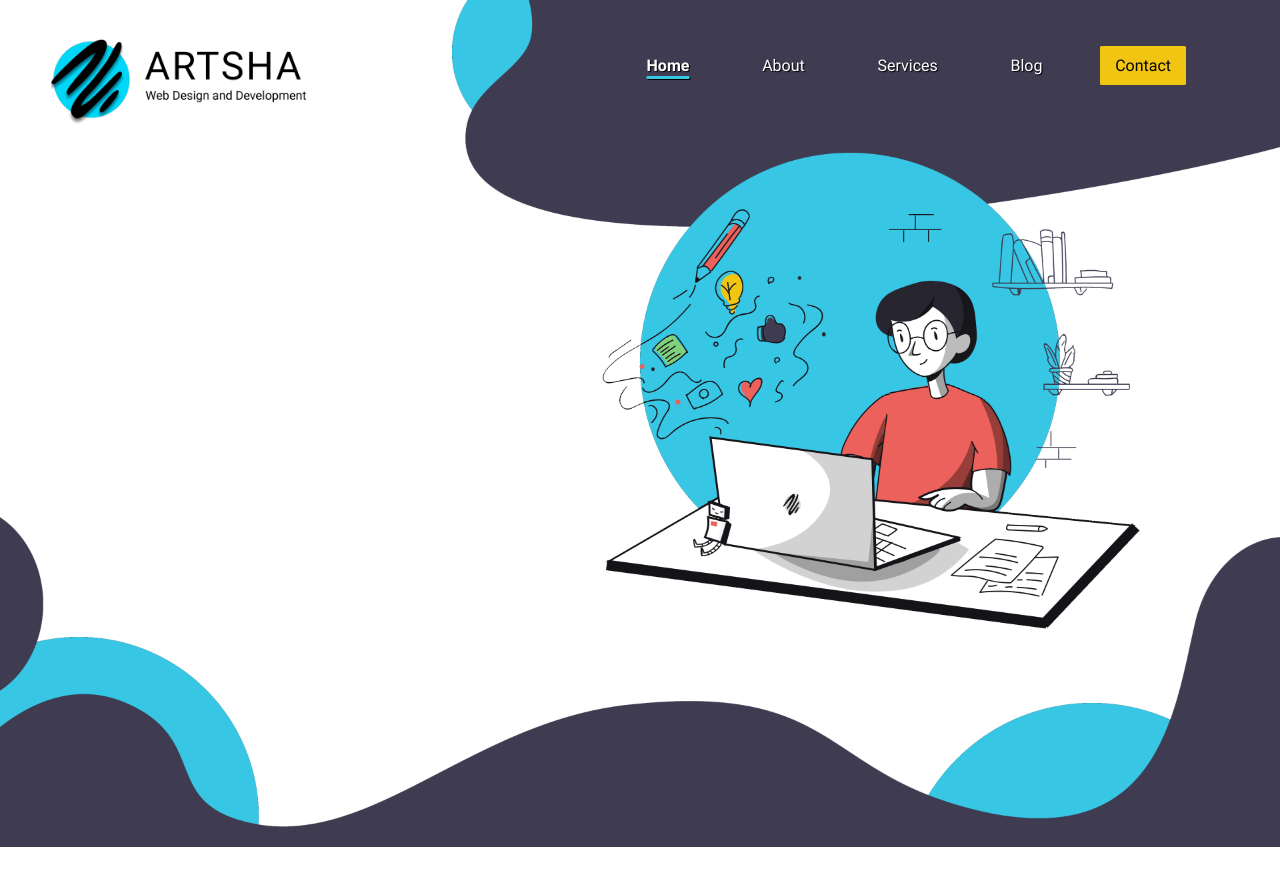
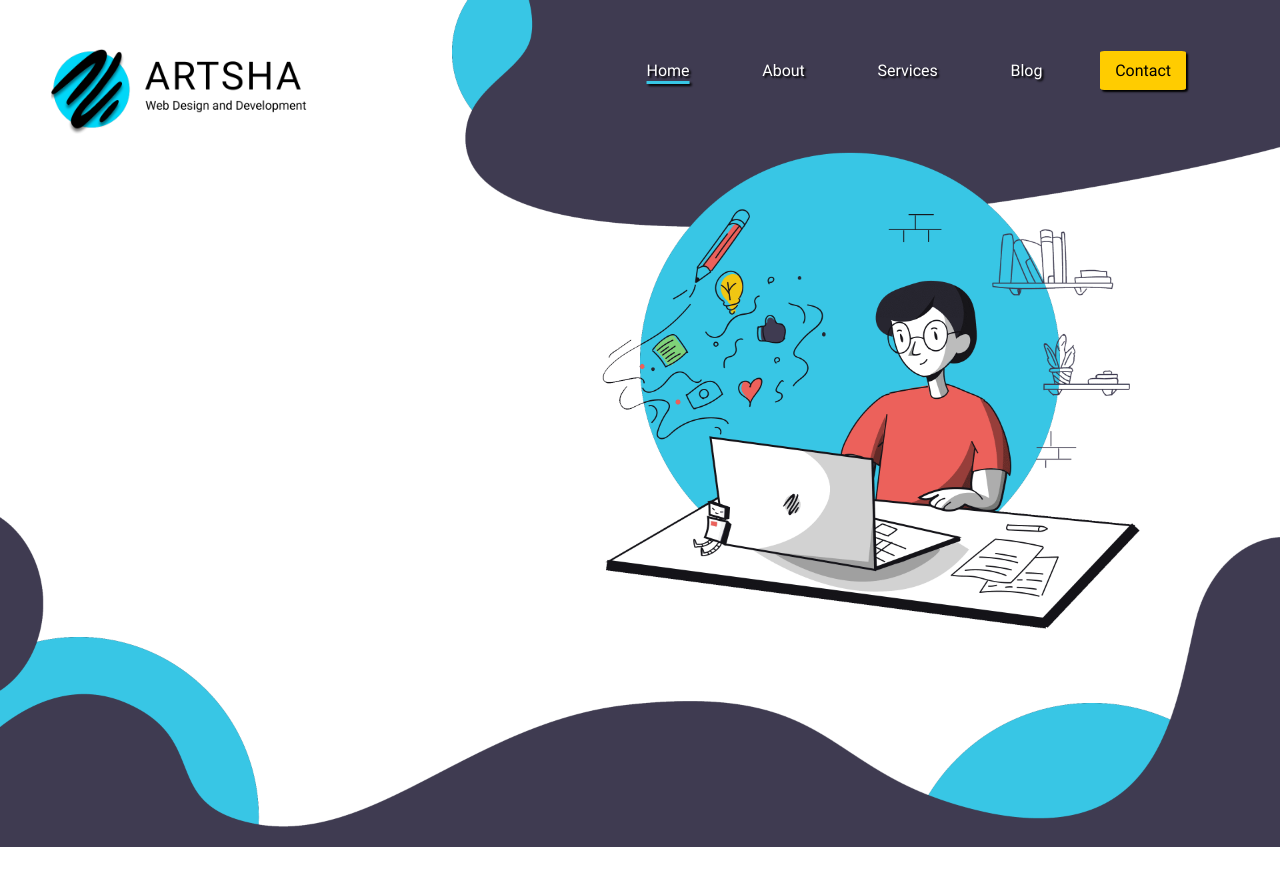
Before and after one commit to ArturCodes/myArtsha, a plain HTML site: page index.html in a window 1280 px wide. Shown: the top 886 px of the page. Drawn offline with Linux system fonts and the light colour scheme; a web font is replaced by a local one.

Commit message:
adjustments

```diff
--- a/index.html
+++ b/index.html
@@ -39,9 +39,9 @@
             </div>
             <menu class="navbar-links">
                 <li><a href="index.html"><span class="home">Home</span></a></li>
-                <li><a href="./about/about.html">About</a></li>
-                <li><a href="./services/services.html">Services</a></li>
-                <li><a href="./blog/blog.html">Blog</a></li>
+                <li><a href="./about/about.html"><span class="about">About</span></a></li>
+                <li><a href="./services/services.html"><span class="services">Services</span></a></li>
+                <li><a href="./blog/blog.html"><span class="blog">Blog</span></a></li>
                 <li><a href="./contact/contact.html">Contact</a></li>
             </menu>
         </nav>
--- a/index.scss
+++ b/index.scss
@@ -23,6 +23,8 @@
             background-image: url("./images/logo-index.png");
             background-size: contain;
             background-repeat: no-repeat;
+
+            margin-top: 10px;
             width: 20vw;
             height: 250px;
         }
@@ -35,46 +37,68 @@
             list-style: none;
             display: flex;
             justify-content: space-evenly;
-            margin-top: 5px;
+            margin-top: 10px;
             width: 50%;
             height: 40px;
-
-            // Navigation Links
-
+            //-----------------------------//
+            //      Navigation Menu        //
+            //-----------------------------//
             li {
                 font-size: max(0.85rem, 1.25vw);
                 a {
                     text-decoration: none;
                     color: white;
                     padding: 10px 15px;
-                    text-shadow: 1px 1px 1px black;
-                    span {
+                    text-shadow: 2px 2px 2px black;
+                    .home {
                         text-decoration: underline;
                         text-underline-position: under;
-                        text-decoration-thickness: 0.2vw;
-                        text-decoration-color: #38c6e5;
-                        font-weight: bold;
-                    }
-                    &:hover {
-                        text-decoration: underline;
                         text-decoration-color: #38c6e5;
                         text-decoration-thickness: 0.2vw;
-                        text-underline-position: under;
+                    }
+                    .about {
+                        &:hover {
+                            text-decoration: underline;
+                            text-underline-position: under;
+                            text-decoration-color: #7fd378;
+                            text-decoration-thickness: 0.2vw;
+                        }
+                    }
+                    .services {
+                        &:hover {
+                            text-decoration: underline;
+                            text-underline-position: under;
+                            text-decoration-color: #804dd4;
+                            text-decoration-thickness: 0.2vw;
+                        }
+                    }
+                    .blog {
+                        &:hover {
+                            text-decoration: underline;
+                            text-underline-position: under;
+                            text-decoration-color: #e38025;
+                            text-decoration-thickness: 0.2vw;
+                        }
                     }
                 }
+            }
+            //-----------------------//
+            //    Contact Button     //
+            //-----------------------//
+            li {
                 &:last-child {
                     position: relative;
                     a {
                         position: relative;
-                        color: #050505;
+                        color: #000000;
                         z-index: 1;
-                        background-color: #f2c513;
-                        border-radius: 2.5%;
+                        background-color: #ffcc00;
+                        border-radius: 5%;
+                        box-shadow: 2px 2px 2px black;
                         text-shadow: none;
                         &:hover {
                             color: #ffffff;
                             text-decoration: none;
-
                         }
                     }
                 }
```
Also changed, not shown: index.css, 2 other files.
